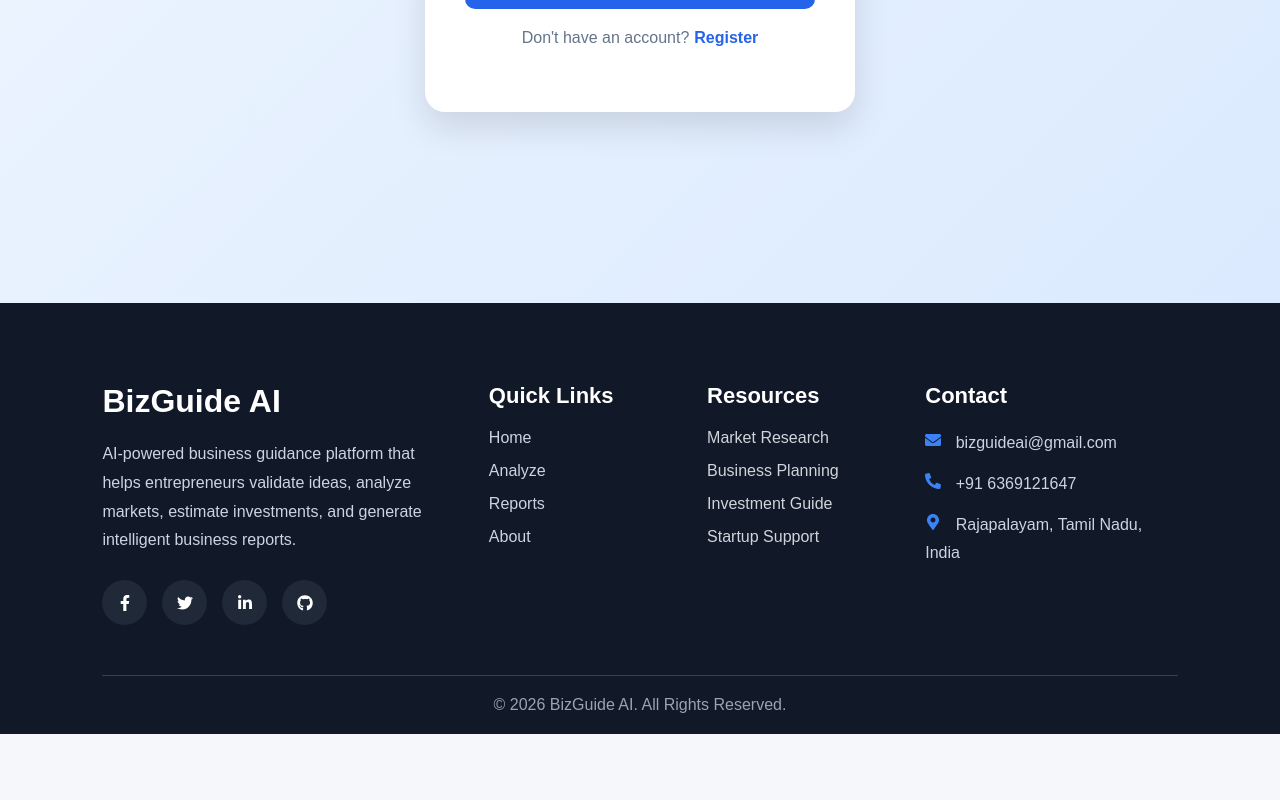
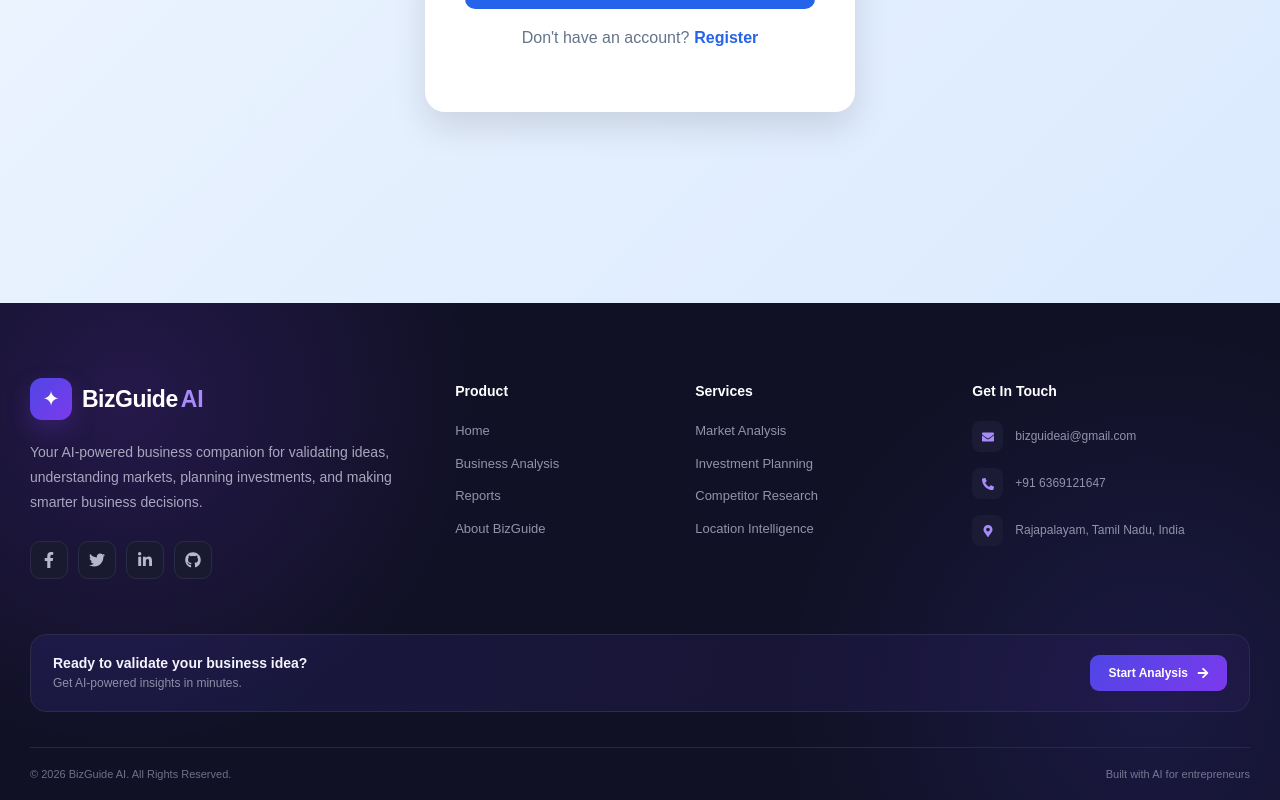
Before and after one commit to Vishwakumar-1927/BizGuide-AI, a React (Vite) app in the folder client/: page /login in a window 1280 px wide. Shown: the part 574-1374 px from the top of the page. Before the commit the page ends 1308 px from the top, so only its background shows below. Built offline with nearby package versions, Linux system fonts and the light colour scheme.

Commit message:
improve footer

```diff
--- a/client/src/components/Footer.css
+++ b/client/src/components/Footer.css
@@ -1,121 +1,482 @@
-.footer{
-    background: #111827;
+.footer {
+  position: relative;
+
+  overflow: hidden;
+
+  padding: 75px 30px 20px;
+
   color: #d1d5db;
-    padding: 80px 8% 20px;
+
+  background:
+    radial-gradient(
+      circle at 10% 20%,
+      rgba(124, 58, 237, 0.18),
+      transparent 28%
+    ),
+    radial-gradient(
+      circle at 90% 80%,
+      rgba(79, 70, 229, 0.14),
+      transparent 30%
+    ),
+    #111126;
 }
 
-.footer-container{
+
+/* =========================
+   CONTAINER
+========================= */
+
+.footer-container {
+  position: relative;
+  z-index: 2;
+
   max-width: 1300px;
+
   margin: auto;
+
   display: grid;
-    grid-template-columns: 2fr 1fr 1fr 1.5fr;
-    gap: 50px;
+
+  grid-template-columns: 2fr 1fr 1.2fr 1.5fr;
+
+  gap: 55px;
 }
 
-.footer-section h2{
-    color: #fff;
-    font-size: 32px;
-    margin-bottom: 20px;
+
+/* =========================
+   BRAND
+========================= */
+
+.footer-brand {
+  max-width: 390px;
 }
 
-.footer-section h3{
-    color: #fff;
+.footer-logo {
+  display: inline-flex;
+
+  align-items: center;
+
+  gap: 10px;
+
   margin-bottom: 20px;
-    font-size: 22px;
+
+  cursor: pointer;
 }
 
-.footer-section p{
-    line-height: 1.8;
-    color: #cbd5e1;
-    margin-bottom: 12px;
+.footer-logo-icon {
+  width: 42px;
+  height: 42px;
+
+  display: flex;
+
+  align-items: center;
+  justify-content: center;
+
+  border-radius: 12px;
+
+  color: white;
+
+  background:
+    linear-gradient(
+      135deg,
+      #4f46e5,
+      #7c3aed
+    );
+
+  font-size: 21px;
+
+  box-shadow:
+    0 10px 25px rgba(124, 58, 237, 0.25);
 }
 
-.footer-section ul{
-    list-style: none;
-    padding: 0;
+.footer-logo strong {
+  color: white;
+
+  font-size: 23px;
+
+  letter-spacing: -0.5px;
 }
 
-.footer-section ul li{
-    margin-bottom: 15px;
+.footer-logo span {
+  margin-left: 3px;
+
+  color: #a78bfa;
+
+  font-size: 23px;
+
+  font-weight: 800;
 }
 
-.footer-section ul li a{
-    text-decoration: none;
-    color: #cbd5e1;
-    transition: .3s;
+.footer-brand > p {
+  max-width: 370px;
+
+  margin: 0;
+
+  color: #a7a7bd;
+
+  font-size: 14px;
+
+  line-height: 1.8;
 }
 
-.footer-section ul li a:hover{
-    color: #3b82f6;
+
+/* =========================
+   SOCIALS
+========================= */
+
+.footer-socials {
+  display: flex;
+
+  gap: 10px;
+
+  margin-top: 25px;
 }
 
-.social-icons{
-    display:flex;
-    gap:15px;
-    margin-top:25px;
+.footer-socials a {
+  width: 38px;
+  height: 38px;
+
+  display: flex;
+
+  align-items: center;
+  justify-content: center;
+
+  border: 1px solid #2b2b46;
+
+  border-radius: 10px;
+
+  color: #b7b7cc;
+
+  background: #19192f;
+
+  text-decoration: none;
+
+  transition: all 0.3s ease;
 }
 
-.social-icons a{
-    width:45px;
-    height:45px;
-    border-radius:50%;
-    background:#1f2937;
-    display:flex;
-    justify-content:center;
-    align-items:center;
-    color:#fff;
-    transition:.3s;
-    text-decoration:none;
+.footer-socials a:hover {
+  color: white;
+
+  border-color: #7c3aed;
+
+  background:
+    linear-gradient(
+      135deg,
+      #4f46e5,
+      #7c3aed
+    );
+
+  transform: translateY(-4px);
 }
 
-.social-icons a:hover{
-    background:#2563eb;
-    transform:translateY(-5px);
+
+/* =========================
+   COLUMNS
+========================= */
+
+.footer-column {
+  display: flex;
+
+  flex-direction: column;
+
+  align-items: flex-start;
 }
 
-.footer-section p svg{
-    margin-right:10px;
-    color:#3b82f6;
+.footer-column h3 {
+  margin: 5px 0 22px;
+
+  color: white;
+
+  font-size: 14px;
+
+  font-weight: 750;
 }
 
-.footer-bottom{
-    border-top:1px solid #374151;
-    margin-top:50px;
-    padding-top:20px;
-    text-align:center;
-    color:#9ca3af;
+.footer-column button,
+.footer-column > span {
+  margin-bottom: 13px;
+
+  padding: 0;
+
+  border: none;
+
+  color: #9292aa;
+
+  background: transparent;
+
+  font-family: inherit;
+
+  font-size: 13px;
+
+  line-height: 1.5;
+
+  text-align: left;
+
+  cursor: pointer;
+
+  transition:
+    color 0.25s ease,
+    transform 0.25s ease;
 }
 
-@media(max-width:1000px){
+.footer-column button:hover {
+  color: #a78bfa;
 
-.footer-container{
+  transform: translateX(4px);
+}
 
-grid-template-columns:repeat(2,1fr);
+.footer-column > span {
+  cursor: default;
+}
 
+
+/* =========================
+   CONTACT
+========================= */
+
+.contact-item {
+  display: flex;
+
+  align-items: flex-start;
+
+  gap: 12px;
+
+  margin-bottom: 16px;
+
+  color: #9292aa;
+
+  font-size: 12px;
+
+  line-height: 1.5;
+}
+
+.contact-item > div {
+  width: 31px;
+  height: 31px;
+
+  flex-shrink: 0;
+
+  display: flex;
+
+  align-items: center;
+  justify-content: center;
+
+  border-radius: 8px;
+
+  color: #a78bfa;
+
+  background: #1c1b36;
+}
+
+.contact-item span {
+  padding-top: 6px;
+}
+
+
+/* =========================
+   CTA
+========================= */
+
+.footer-cta {
+  position: relative;
+  z-index: 2;
+
+  max-width: 1300px;
+
+  margin: 55px auto 35px;
+
+  padding: 20px 22px;
+
+  display: flex;
+
+  align-items: center;
+
+  justify-content: space-between;
+
+  gap: 20px;
+
+  border: 1px solid #2c2b49;
+
+  border-radius: 16px;
+
+  background:
+    linear-gradient(
+      100deg,
+      rgba(79, 70, 229, 0.13),
+      rgba(124, 58, 237, 0.06)
+    );
+}
+
+.footer-cta div {
+  display: flex;
+
+  flex-direction: column;
+
+  gap: 5px;
+}
+
+.footer-cta strong {
+  color: #f5f3ff;
+
+  font-size: 14px;
+}
+
+.footer-cta span {
+  color: #8f8fa7;
+
+  font-size: 12px;
+}
+
+.footer-cta button {
+  display: inline-flex;
+
+  align-items: center;
+
+  gap: 9px;
+
+  padding: 11px 18px;
+
+  border: none;
+
+  border-radius: 9px;
+
+  color: white;
+
+  background:
+    linear-gradient(
+      135deg,
+      #4f46e5,
+      #7c3aed
+    );
+
+  font-size: 12px;
+
+  font-weight: 700;
+
+  cursor: pointer;
+
+  transition: all 0.3s ease;
+}
+
+.footer-cta button:hover {
+  transform: translateY(-2px);
+
+  box-shadow:
+    0 10px 25px rgba(124, 58, 237, 0.25);
+}
+
+.footer-cta button svg {
+  transition: transform 0.25s ease;
+}
+
+.footer-cta button:hover svg {
+  transform: translateX(4px);
+}
+
+
+/* =========================
+   BOTTOM
+========================= */
+
+.footer-bottom {
+  position: relative;
+  z-index: 2;
+
+  max-width: 1300px;
+
+  margin: auto;
+
+  padding-top: 20px;
+
+  border-top: 1px solid #292941;
+
+  display: flex;
+
+  align-items: center;
+
+  justify-content: space-between;
+
+  gap: 20px;
+}
+
+.footer-bottom p,
+.footer-bottom span {
+  margin: 0;
+
+  color: #6f7088;
+
+  font-size: 11px;
+}
+
+.footer-bottom span {
+  color: #777791;
+}
+
+
+/* =========================
+   TABLET
+========================= */
+
+@media (max-width: 1000px) {
+
+  .footer-container {
+    grid-template-columns: 2fr 1fr 1fr;
+  }
+
+  .footer-contact {
+    grid-column: span 3;
   }
 
 }
 
-@media(max-width:768px){
 
-.footer{
+/* =========================
+   MOBILE
+========================= */
 
-padding:60px 25px 20px;
+@media (max-width: 700px) {
 
+  .footer {
+    padding: 60px 22px 18px;
   }
 
-.footer-container{
+  .footer-container {
+    grid-template-columns: 1fr;
 
-grid-template-columns:1fr;
-
-text-align:center;
-
+    gap: 35px;
   }
 
-.social-icons{
+  .footer-brand {
+    max-width: 100%;
+  }
 
-justify-content:center;
+  .footer-column {
+    align-items: flex-start;
+  }
 
+  .footer-contact {
+    grid-column: auto;
+  }
+
+  .footer-cta {
+    margin-top: 40px;
+
+    flex-direction: column;
+
+    align-items: flex-start;
+  }
+
+  .footer-cta button {
+    width: 100%;
+
+    justify-content: center;
+  }
+
+  .footer-bottom {
+    flex-direction: column;
+
+    text-align: center;
+
+    gap: 8px;
   }
 
 }
--- a/client/src/components/Footer.jsx
+++ b/client/src/components/Footer.jsx
@@ -7,101 +7,206 @@ import {
   FaEnvelope,
   FaPhoneAlt,
   FaMapMarkerAlt,
+  FaArrowRight,
 } from "react-icons/fa";
+import { useNavigate } from "react-router-dom";
 
 function Footer() {
+  const navigate = useNavigate();
+
   return (
     <footer className="footer">
 
       <div className="footer-container">
 
-        {/* Brand */}
+        {/* =========================
+            BRAND
+        ========================= */}
 
-        <div className="footer-section">
+        <div className="footer-brand">
 
-          <h2>BizGuide AI</h2>
+          <div
+            className="footer-logo"
+            onClick={() => navigate("/")}
+          >
+
+            <div className="footer-logo-icon">
+              ✦
+            </div>
+
+            <div>
+              <strong>BizGuide</strong>
+              <span>AI</span>
+            </div>
+
+          </div>
 
           <p>
-            AI-powered business guidance platform that helps entrepreneurs
-            validate ideas, analyze markets, estimate investments, and
-            generate intelligent business reports.
+            Your AI-powered business companion for validating ideas,
+            understanding markets, planning investments, and making
+            smarter business decisions.
           </p>
 
-          <div className="social-icons">
+          <div className="footer-socials">
 
-            <a href="#"><FaFacebookF /></a>
+            <a href="#" aria-label="Facebook">
+              <FaFacebookF />
+            </a>
 
-            <a href="#"><FaTwitter /></a>
+            <a href="#" aria-label="Twitter">
+              <FaTwitter />
+            </a>
 
-            <a href="#"><FaLinkedinIn /></a>
+            <a href="#" aria-label="LinkedIn">
+              <FaLinkedinIn />
+            </a>
 
-            <a href="#"><FaGithub /></a>
+            <a href="#" aria-label="GitHub">
+              <FaGithub />
+            </a>
 
           </div>
 
         </div>
 
-        {/* Quick Links */}
 
-        <div className="footer-section">
+        {/* =========================
+            PRODUCT
+        ========================= */}
 
-          <h3>Quick Links</h3>
+        <div className="footer-column">
 
-          <ul>
+          <h3>Product</h3>
 
-            <li><a href="/">Home</a></li>
+          <button onClick={() => navigate("/")}>
+            Home
+          </button>
 
-            <li><a href="/analyze">Analyze</a></li>
+          <button onClick={() => navigate("/analyze")}>
+            Business Analysis
+          </button>
 
-            <li><a href="/report">Reports</a></li>
+          <button onClick={() => navigate("/history")}>
+            Reports
+          </button>
 
-            <li><a href="/about">About</a></li>
-
-          </ul>
+          <button onClick={() => navigate("/about")}>
+            About BizGuide
+          </button>
 
         </div>
 
-        {/* Resources */}
 
-        <div className="footer-section">
+        {/* =========================
+            SERVICES
+        ========================= */}
 
-          <h3>Resources</h3>
+        <div className="footer-column">
 
-          <ul>
+          <h3>Services</h3>
 
-            <li>Market Research</li>
+          <span>Market Analysis</span>
 
-            <li>Business Planning</li>
+          <span>Investment Planning</span>
 
-            <li>Investment Guide</li>
+          <span>Competitor Research</span>
 
-            <li>Startup Support</li>
-
-          </ul>
+          <span>Location Intelligence</span>
 
         </div>
 
-        {/* Contact */}
 
-        <div className="footer-section">
+        {/* =========================
+            CONTACT
+        ========================= */}
 
-          <h3>Contact</h3>
+        <div className="footer-column footer-contact">
 
-          <p><FaEnvelope /> bizguideai@gmail.com</p>
+          <h3>Get In Touch</h3>
 
-          <p><FaPhoneAlt /> +91 6369121647</p>
+          <div className="contact-item">
 
-          <p><FaMapMarkerAlt /> Rajapalayam, Tamil Nadu, India</p>
+            <div>
+              <FaEnvelope />
+            </div>
+
+            <span>
+              bizguideai@gmail.com
+            </span>
+
+          </div>
+
+          <div className="contact-item">
+
+            <div>
+              <FaPhoneAlt />
+            </div>
+
+            <span>
+              +91 6369121647
+            </span>
+
+          </div>
+
+          <div className="contact-item">
+
+            <div>
+              <FaMapMarkerAlt />
+            </div>
+
+            <span>
+              Rajapalayam, Tamil Nadu, India
+            </span>
+
+          </div>
 
         </div>
 
       </div>
+
+
+      {/* =========================
+          BOTTOM CTA
+      ========================= */}
+
+      <div className="footer-cta">
+
+        <div>
+
+          <strong>
+            Ready to validate your business idea?
+          </strong>
+
+          <span>
+            Get AI-powered insights in minutes.
+          </span>
+
+        </div>
+
+        <button onClick={() => navigate("/analyze")}>
+
+          Start Analysis
+
+          <FaArrowRight />
+
+        </button>
+
+      </div>
+
+
+      {/* =========================
+          COPYRIGHT
+      ========================= */}
 
       <div className="footer-bottom">
 
         <p>
           © 2026 BizGuide AI. All Rights Reserved.
         </p>
+
+        <span>
+          Built with AI for entrepreneurs
+        </span>
 
       </div>
 
```
Lines whose indentation alone changed are shown as unchanged.
